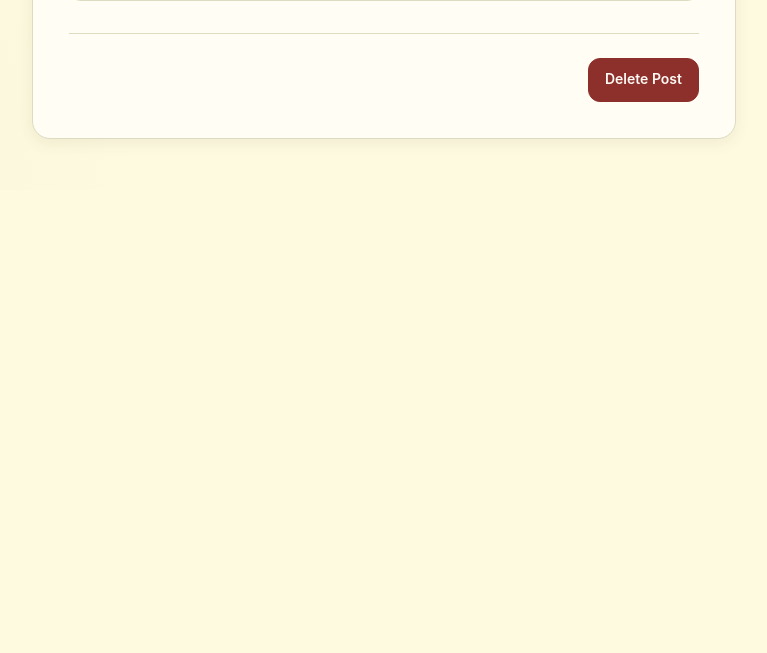
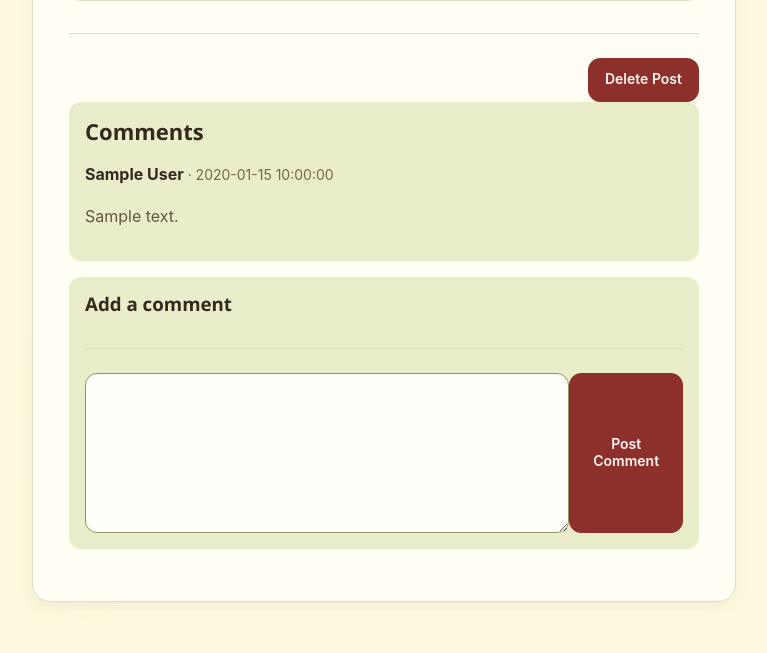
Before and after one commit to hussainhht/shot_share, a PHP site: page /index.php?page=view-post&post_id=1 in a window 1280 px wide. Shown: the part 893-1546 px from the top of the page, without its empty margins (412-1179 px from the left). Before the commit the page ends 1033 px from the top, so only its background shows below. Run offline with PHP 8.4, Linux system fonts and the light colour scheme; the visitor is signed in with stand-in values (Sample User, id 1); tables that the repository leaves empty or names only in its code hold one stand-in row (values such as "Sample post"); grey boxes marked "Sample" are stand-in pictures.

Commit message:
add comment section

```diff
--- a/post/view.php
+++ b/post/view.php
@@ -1,6 +1,4 @@
-
 <?php
-
 
 if (session_status() === PHP_SESSION_NONE) {
     session_start();
@@ -8,7 +6,8 @@ if (session_status() === PHP_SESSION_NONE) {
 
 require_once __DIR__ . '/../database/db_connect.php';
 
-$post_id = $_GET['post_id'] ?? null;
+
+$post_id = filter_input(INPUT_GET, 'post_id', FILTER_VALIDATE_INT);
 
 if (!$post_id || $post_id <= 0) {
     http_response_code(400);
@@ -16,8 +15,7 @@ if (!$post_id || $post_id <= 0) {
     return;
 }
 
-// Fetch the post along with the author's full name
-$stmt = $conn->prepare("
+$post_stmt = $conn->prepare("
     SELECT
         p.post_id,
         p.user_id,
@@ -32,16 +30,33 @@ $stmt = $conn->prepare("
     WHERE p.post_id = ?
     LIMIT 1
 ");
-$stmt->execute([$post_id]);
-
-$post = $stmt->fetch(PDO::FETCH_ASSOC);
+$post_stmt->execute([$post_id]);
+$post = $post_stmt->fetch(PDO::FETCH_ASSOC);
 
 if (!$post) {
     http_response_code(404);
     echo '<p style="color: red;">Post not found.</p>';
     return;
 }
+
+
+$comments_stmt = $conn->prepare("
+    SELECT
+        c.comment_id,
+        c.comment_text,
+        c.created_at,
+        u.full_name
+    FROM comments AS c
+    INNER JOIN users AS u
+        ON c.user_id = u.user_id
+    WHERE c.post_id = ?
+    ORDER BY c.created_at ASC
+");
+$comments_stmt->execute([$post_id]);
+$comments = $comments_stmt->fetchAll(PDO::FETCH_ASSOC);
+
 ?>
+
 <section class="post-details">
 
     <h1>
@@ -54,7 +69,6 @@ if (!$post) {
 
     <p>
         <strong>Author:</strong>
-
         <?= htmlspecialchars(
             $post['full_name'],
             ENT_QUOTES,
@@ -64,7 +78,6 @@ if (!$post) {
 
     <p>
         <strong>Created At:</strong>
-
         <?= htmlspecialchars(
             $post['created_at'],
             ENT_QUOTES,
@@ -87,9 +100,7 @@ if (!$post) {
     </div>
 
     <?php if (!empty($post['image_path'])): ?>
-
         <div class="post-image">
-
             <img
                 src="<?= htmlspecialchars(
                     $post['image_path'],
@@ -99,36 +110,97 @@ if (!$post) {
                 alt="Image attached to the post"
                 style="max-width: 400px; height: auto;"
             >
-
         </div>
-
     <?php endif; ?>
 
     <?php if (
         isset($_SESSION['user_id']) &&
         (int) $_SESSION['user_id'] === (int) $post['user_id']
     ): ?>
-
         <form
             method="post"
             action="post/delete.php"
             onsubmit="return confirmDelete();"
         >
-
             <input
                 type="hidden"
                 name="post_id"
                 value="<?= (int) $post['post_id'] ?>"
             >
-
             <button type="submit" style="color: red;">
                 Delete Post
             </button>
-
         </form>
-
     <?php endif; ?>
 
+
+    <div class="post-comments">
+        <h2>Comments</h2>
+
+        <?php if (empty($comments)): ?>
+            <p>No comments yet. Be the first to comment.</p>
+        <?php else: ?>
+            <?php foreach ($comments as $comment): ?>
+                <div class="post-comment">
+                    <p>
+                        <strong>
+                            <?= htmlspecialchars(
+                                $comment['full_name'],
+                                ENT_QUOTES,
+                                'UTF-8'
+                            ) ?>
+                        </strong>
+                        <span class="post-meta">
+                            ·
+                            <?= htmlspecialchars(
+                                $comment['created_at'],
+                                ENT_QUOTES,
+                                'UTF-8'
+                            ) ?>
+                        </span>
+                    </p>
+
+                    <p>
+                        <?= nl2br(
+                            htmlspecialchars(
+                                $comment['comment_text'],
+                                ENT_QUOTES,
+                                'UTF-8'
+                            )
+                        ) ?>
+                    </p>
+                </div>
+            <?php endforeach; ?>
+        <?php endif; ?>
+    </div>
+
+
+    <?php if (isset($_SESSION['user_id'])): ?>
+        <div class="post-add-comment">
+            <h3>Add a comment</h3>
+
+            <form
+                method="post"
+                action="post/comment_add.php"
+            >
+                <input
+                    type="hidden"
+                    name="post_id"
+                    value="<?= (int) $post['post_id'] ?>"
+                >
+                <textarea
+                    name="comment_text"
+                    rows="3"
+                    maxlength="1000"
+                    required
+                ></textarea>
+
+                <button type="submit">
+                    Post Comment
+                </button>
+            </form>
+        </div>
+    <?php endif; ?>
 </section>
 
 <script src="assets/js/delete-confirmation.js"></script>
```
Also changed, not shown: post/comment_add.php (added, +62 -0 lines).
